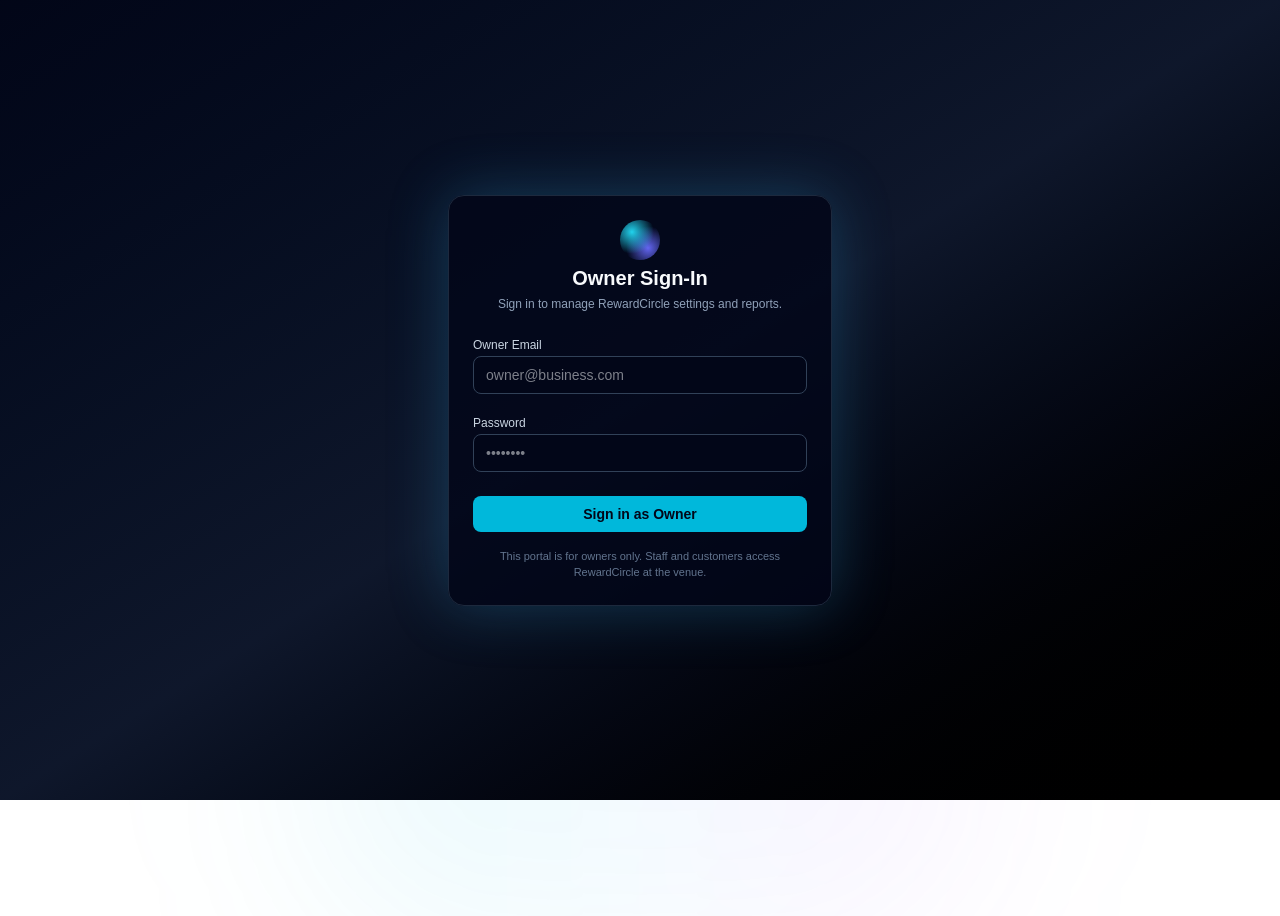
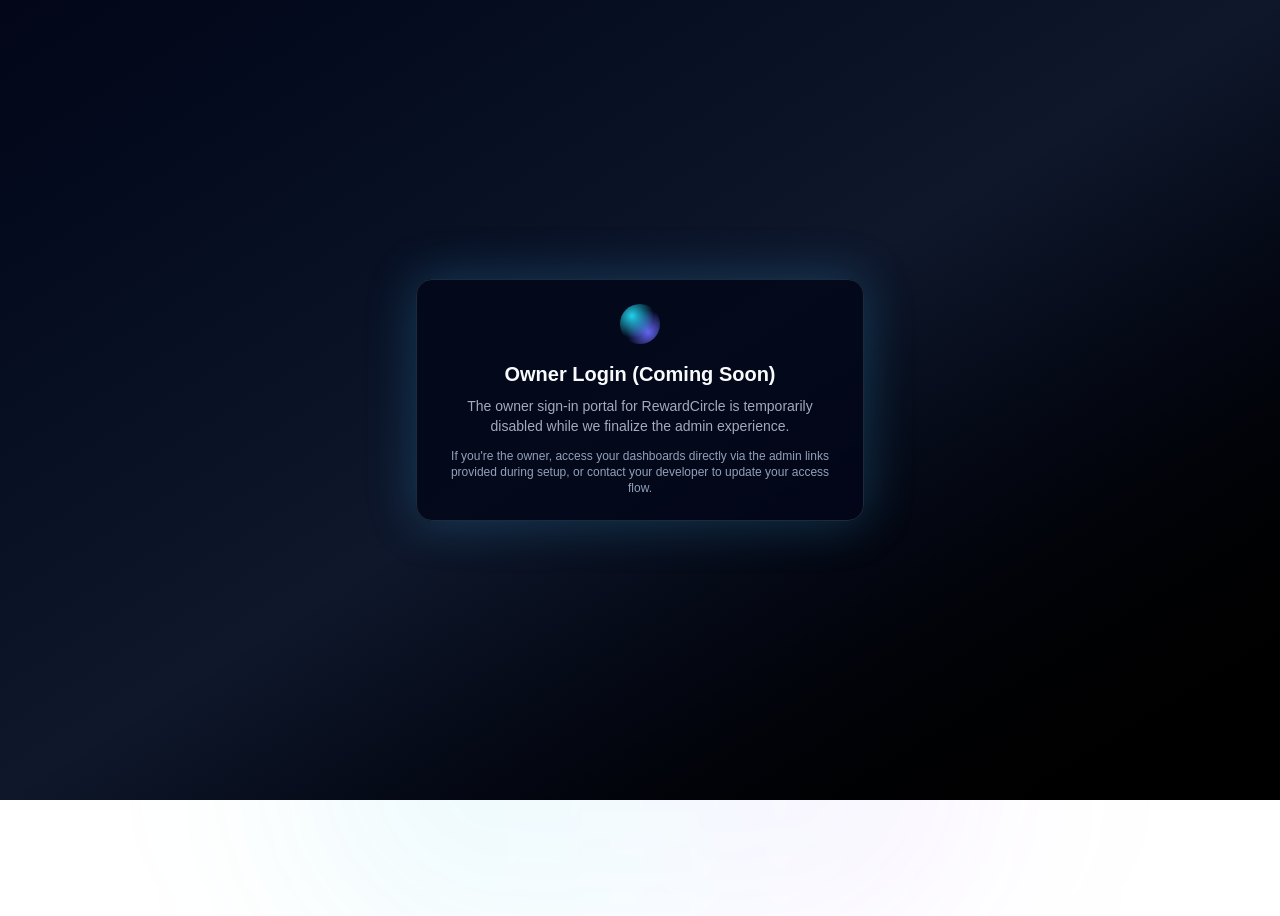
Before and after one commit to ShadowLiftDev/rewardcircle, a Next.js app: page /login in a window 1280 px wide. Shown: the top 916 px of the page. Built offline with nearby package versions, Linux system fonts and the light colour scheme; no server answers.

Commit message:
login disabled

```diff
--- a/app/login/page.tsx
+++ b/app/login/page.tsx
@@ -1,157 +1,25 @@
-"use client";
+import type { Metadata } from "next";
 
-import { useState, type FormEvent } from "react";
-import { useRouter, useSearchParams } from "next/navigation";
+export const metadata: Metadata = {
+  title: "Owner Login – RewardCircle",
+  description:
+    "Owner login is currently disabled while we finalize the RewardCircle admin experience.",
+};
 
-export const dynamic = "force-dynamic";
-
-const DEFAULT_ORG =
-  process.env.NEXT_PUBLIC_DEFAULT_ORG_ID || "neon-lunchbox";
-
-export default function LoginPage() {
-  const router = useRouter();
-  const searchParams = useSearchParams();
-  const next = searchParams.get("next"); // optional override, but owner-only
-
-  const [email, setEmail] = useState("");
-  const [password, setPassword] = useState("");
-  const [loading, setLoading] = useState(false);
-  const [err, setErr] = useState<string | null>(null);
-
-  async function handleSubmit(e: FormEvent) {
-    e.preventDefault();
-    setErr(null);
-
-    if (!email.trim() || !password) {
-      setErr("Enter your email and password.");
-      return;
-    }
-
-    try {
-      setLoading(true);
-
-      // Lazy-load all Firebase client code so nothing runs during build/SSR
-      const [
-        { getClientAuth, getClientDb },
-        { signInWithEmailAndPassword, signOut },
-        { doc, getDoc },
-      ] = await Promise.all([
-        import("@/lib/firebase-client"),
-        import("firebase/auth"),
-        import("firebase/firestore"),
-      ]);
-
-      // Firebase login
-      const auth = getClientAuth();
-      const userCred = await signInWithEmailAndPassword(
-        auth,
-        email.trim(),
-        password,
-      );
-      const uid = userCred.user.uid;
-
-      // Fetch role from Firestore
-      const db = getClientDb();
-      const roleSnap = await getDoc(
-        doc(db, "orgs", DEFAULT_ORG, "roles", uid),
-      );
-
-      if (!roleSnap.exists()) {
-        await signOut(auth);
-        throw new Error("Access denied. No role assigned for this account.");
-      }
-
-      const role = roleSnap.data().role as "owner" | "staff" | "customer";
-
-      // OWNER-ONLY GATE
-      if (role !== "owner") {
-        await signOut(auth);
-        throw new Error(
-          "Access denied. This sign-in is for owners only.",
-        );
-      }
-
-      // Optional next override, but only for valid owners
-      if (next) {
-        router.push(next);
-        return;
-      }
-
-      // Default owner dashboard
-      router.push(`/orgs/${DEFAULT_ORG}/loyalty/admin`);
-    } catch (error: any) {
-      console.error("[login] sign in error:", error);
-      setErr(error?.message || "Sign in failed. Check your credentials.");
-    } finally {
-      setLoading(false);
-    }
-  }
-
+export default function LegacyLoginPage() {
   return (
     <main className="flex min-h-screen items-center justify-center bg-gradient-to-br from-slate-950 via-slate-900 to-black text-slate-50">
-      <div className="w-full max-w-sm rounded-2xl border border-slate-800 bg-slate-950/80 p-6 shadow-[0_0_60px_rgba(56,189,248,0.25)]">
-        <div className="mb-5 space-y-1 text-center">
-          <div className="mx-auto h-10 w-10 rounded-full bg-[radial-gradient(circle_at_30%_30%,#22d3ee,transparent_55%),radial-gradient(circle_at_70%_70%,#6366f1,transparent_55%)]" />
-          <h1 className="text-xl font-semibold">Owner Sign-In</h1>
-          <p className="text-xs text-slate-400">
-            Sign in to manage RewardCircle settings and reports.
-          </p>
-        </div>
-
-        <form onSubmit={handleSubmit} className="space-y-4">
-          {/* email */}
-          <div className="space-y-1">
-            <label
-              htmlFor="email"
-              className="text-xs font-medium text-slate-300"
-            >
-              Owner Email
-            </label>
-            <input
-              id="email"
-              type="email"
-              value={email}
-              autoComplete="email"
-              onChange={(e) => setEmail(e.target.value)}
-              className="w-full rounded-lg border border-slate-700 bg-slate-950 px-3 py-2 text-sm text-slate-50 outline-none focus:border-cyan-400 focus:ring-1 focus:ring-cyan-400"
-              placeholder="owner@business.com"
-            />
-          </div>
-
-          {/* password */}
-          <div className="space-y-1">
-            <label
-              htmlFor="password"
-              className="text-xs font-medium text-slate-300"
-            >
-              Password
-            </label>
-            <input
-              id="password"
-              type="password"
-              value={password}
-              autoComplete="current-password"
-              onChange={(e) => setPassword(e.target.value)}
-              className="w-full rounded-lg border border-slate-700 bg-slate-950 px-3 py-2 text-sm text-slate-50 outline-none focus:border-cyan-400 focus:ring-1 focus:ring-cyan-400"
-              placeholder="••••••••"
-            />
-          </div>
-
-          {err && <p className="text-xs text-red-300">{err}</p>}
-
-          {/* submit */}
-          <button
-            type="submit"
-            disabled={loading}
-            className="mt-2 w-full rounded-lg bg-cyan-500 px-4 py-2 text-sm font-semibold text-slate-950 transition hover:bg-cyan-400 disabled:cursor-not-allowed disabled:opacity-70"
-          >
-            {loading ? "Signing in…" : "Sign in as Owner"}
-          </button>
-        </form>
-
-        <p className="mt-4 text-center text-[11px] text-slate-500">
-          This portal is for owners only. Staff and customers access
-          RewardCircle at the venue.
+      <div className="w-full max-w-md rounded-2xl border border-slate-800 bg-slate-950/80 p-6 text-center shadow-[0_0_50px_rgba(56,189,248,0.25)]">
+        <div className="mx-auto mb-4 h-10 w-10 rounded-full bg-[radial-gradient(circle_at_30%_30%,#22d3ee,transparent_55%),radial-gradient(circle_at_70%_70%,#6366f1,transparent_55%)]" />
+        <h1 className="text-xl font-semibold">Owner Login (Coming Soon)</h1>
+        <p className="mt-2 text-sm text-slate-300/80">
+          The owner sign-in portal for RewardCircle is temporarily disabled
+          while we finalize the admin experience.
+        </p>
+        <p className="mt-3 text-xs text-slate-400">
+          If you&apos;re the owner, access your dashboards directly via the admin
+          links provided during setup, or contact your developer to update your
+          access flow.
         </p>
       </div>
     </main>
```
